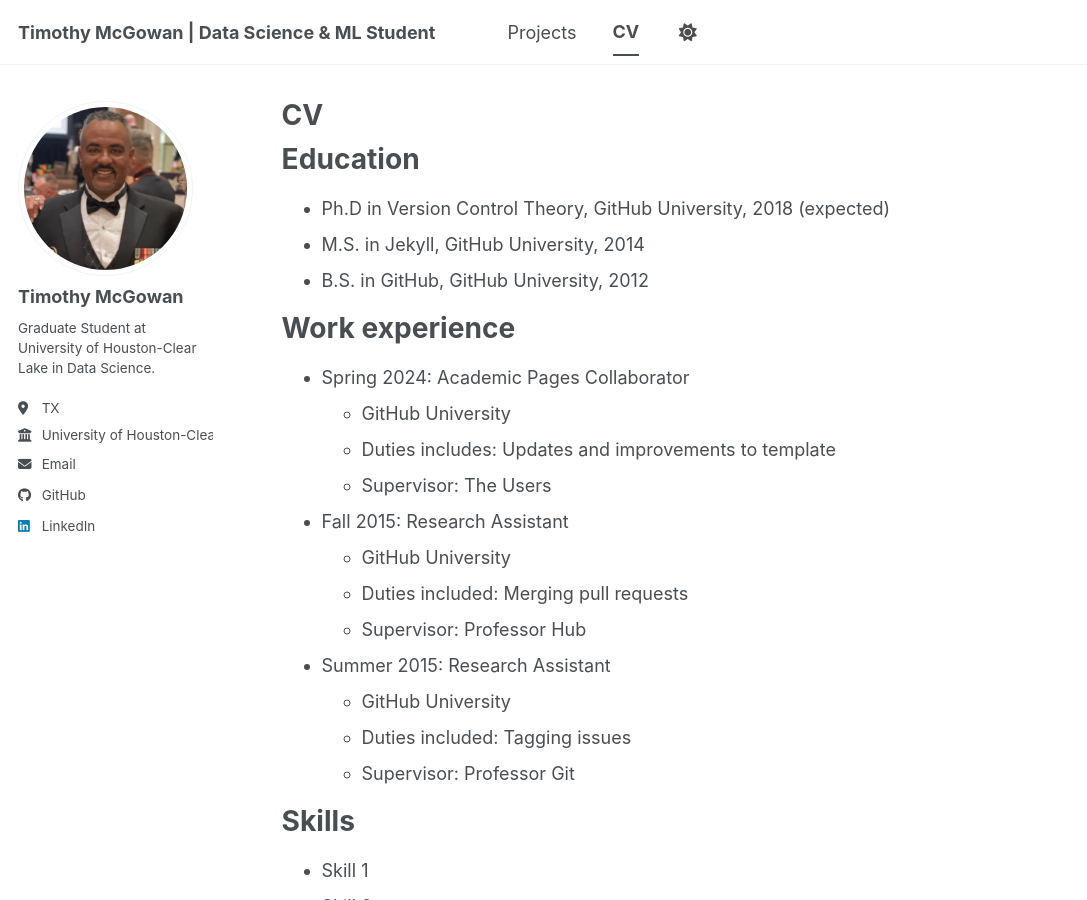
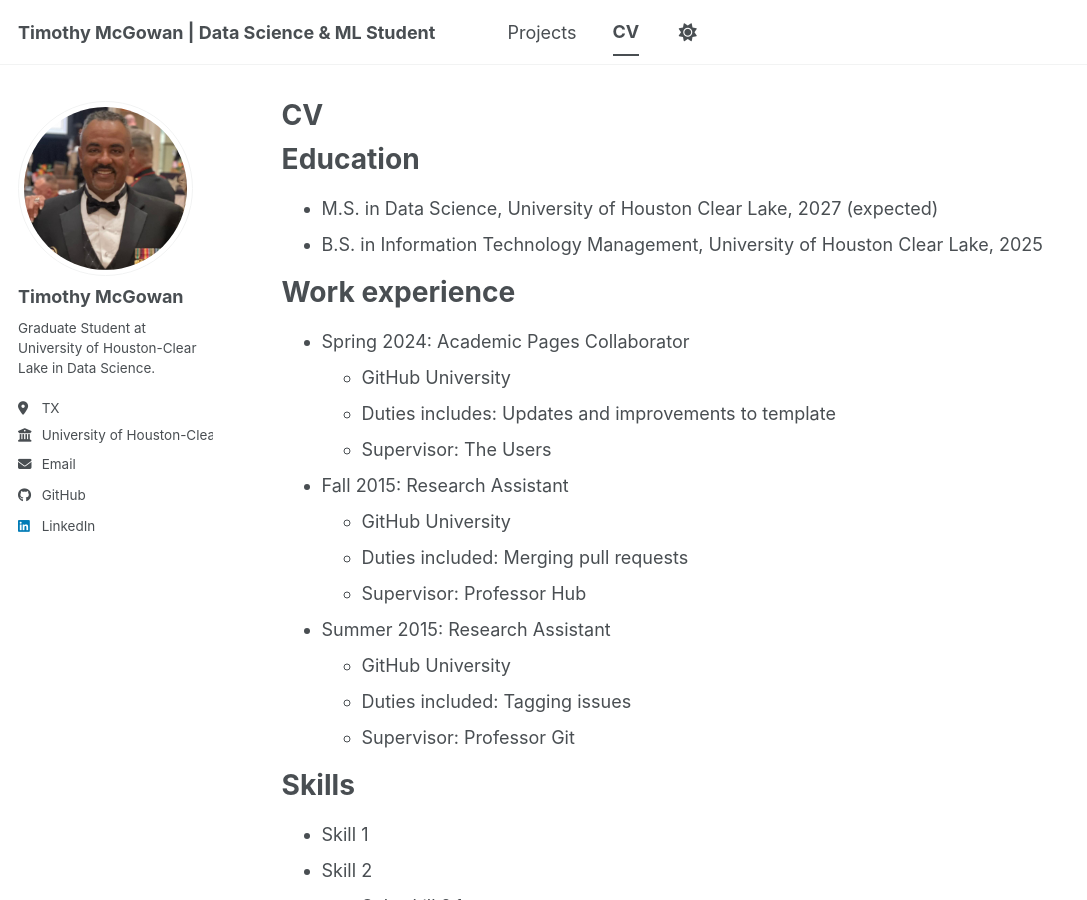
Before and after one commit to tbm0929/tbm0929.github.io, a Jekyll site: the page built from _pages/cv.md, in a window 1280 px wide and 900 px high. Shown: the whole window, without its empty margins (0-1087 px from the left). Built offline with Jekyll 4.4.1, drawn with Linux system fonts in a browser that asks for light colours; a script bundle is joined from its source files by our own code; library files that are not in the unit come from our copies.

Commit message:
Revise education details in CV
Updated education section with new degrees and expected graduation dates.

```diff
--- a/_pages/cv.md
+++ b/_pages/cv.md
@@ -11,9 +11,8 @@ redirect_from:
 
 Education
 ======
-* Ph.D in Version Control Theory, GitHub University, 2018 (expected)
-* M.S. in Jekyll, GitHub University, 2014
-* B.S. in GitHub, GitHub University, 2012
+* M.S. in Data Science, University of Houston Clear Lake, 2027 (expected)
+* B.S. in Information Technology Management, University of Houston Clear Lake, 2025
 
 Work experience
 ======
```
